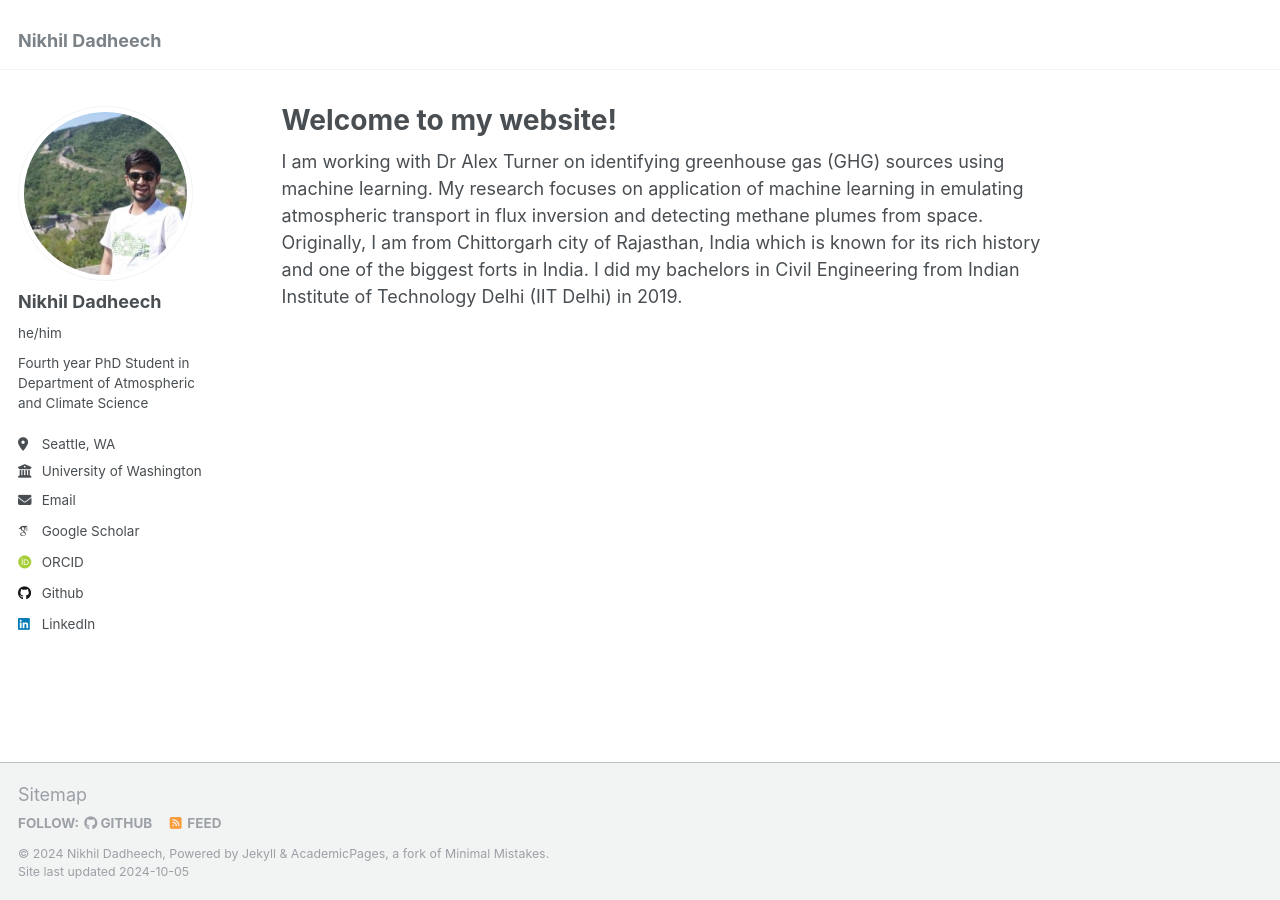
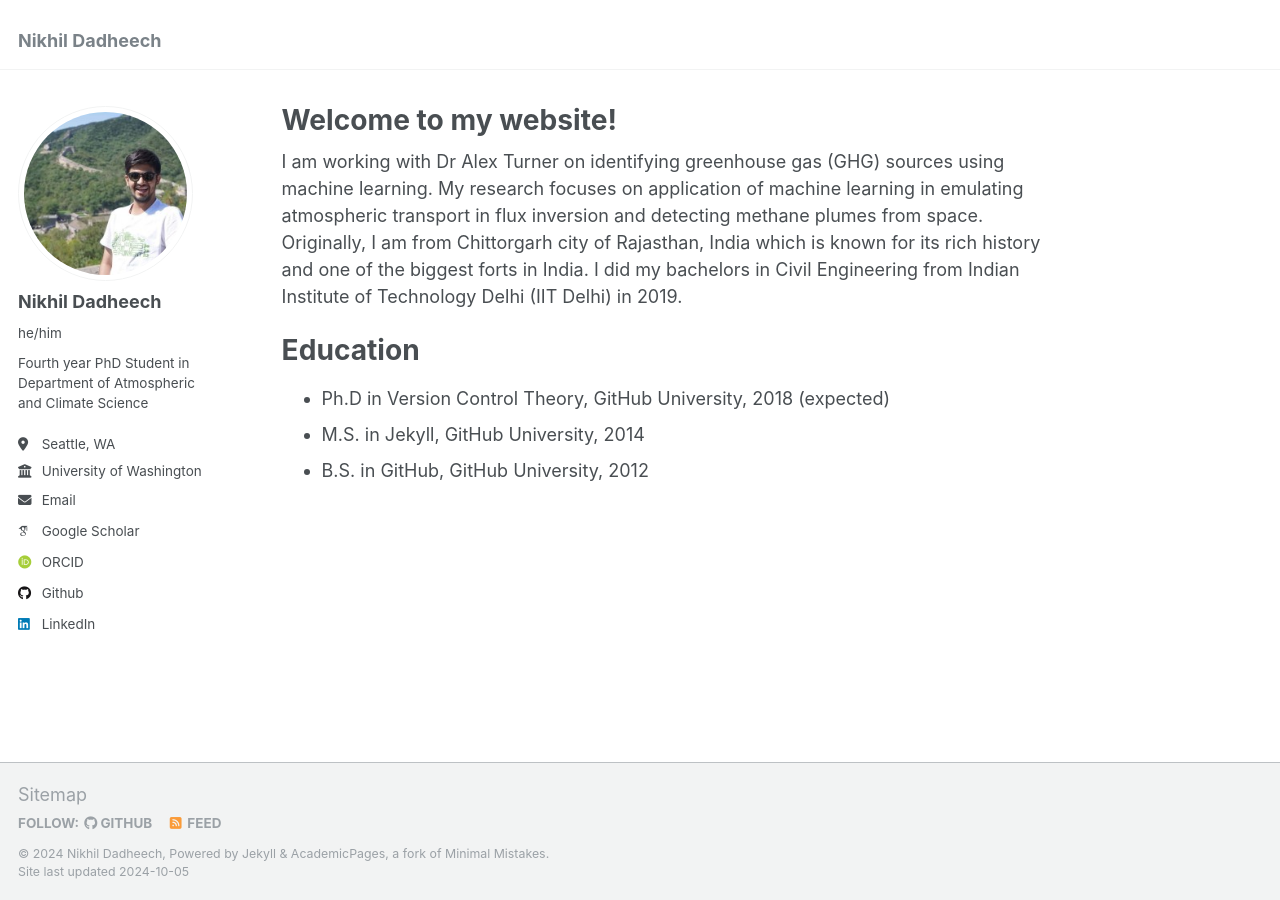
Before and after one commit to nd349/nd349.github.io, a Jekyll site: the page built from _pages/about.md, in a window 1280 px wide. Built offline with Jekyll 4.4.1, drawn with Linux system fonts in a browser that asks for light colours; some web fonts are replaced.

Commit message:
Update about.md

```diff
--- a/_pages/about.md
+++ b/_pages/about.md
@@ -9,3 +9,11 @@
 
 I am working with Dr Alex Turner on identifying greenhouse gas (GHG) sources using machine learning. My research focuses on application of machine learning in emulating atmospheric transport in flux inversion and detecting methane plumes from space.
 Originally, I am from Chittorgarh city of Rajasthan, India which is known for its rich history and one of the biggest forts in India. I did my bachelors in Civil Engineering from Indian Institute of Technology Delhi (IIT Delhi) in 2019.
+
+{% include base_path %}
+
+Education
+======
+* Ph.D in Version Control Theory, GitHub University, 2018 (expected)
+* M.S. in Jekyll, GitHub University, 2014
+* B.S. in GitHub, GitHub University, 2012
```
